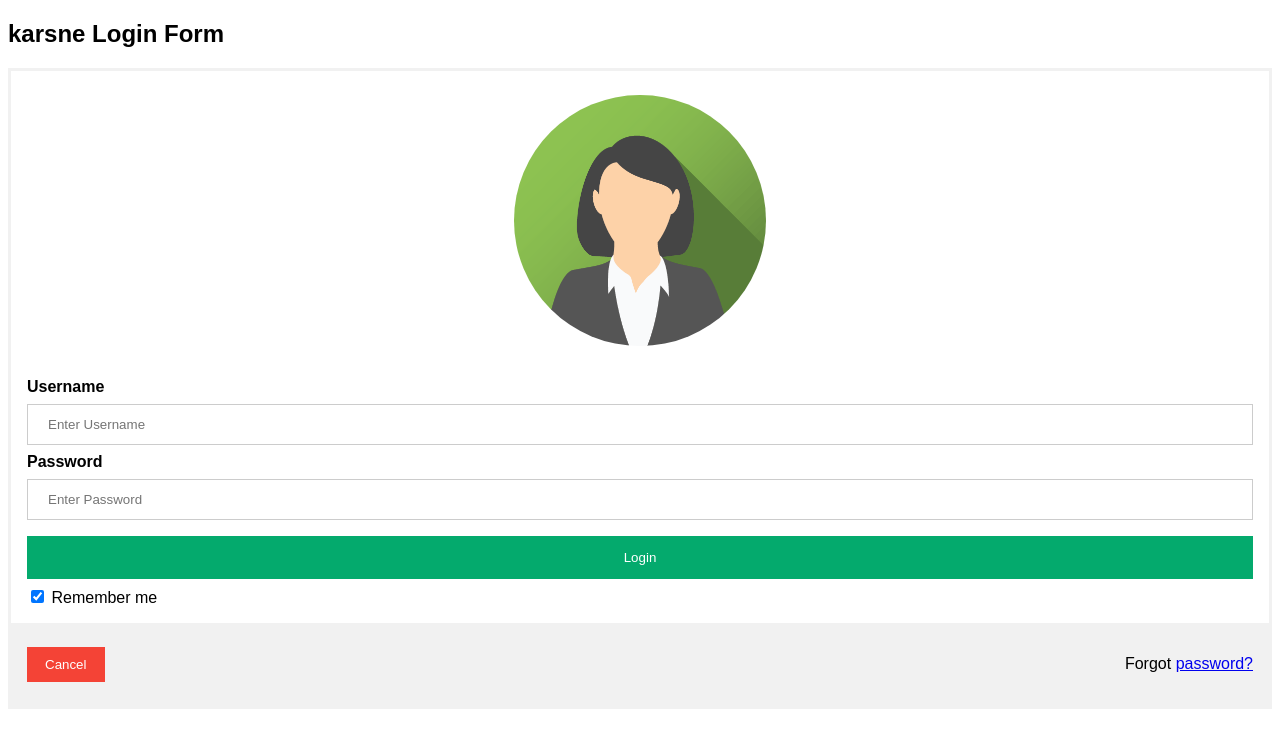
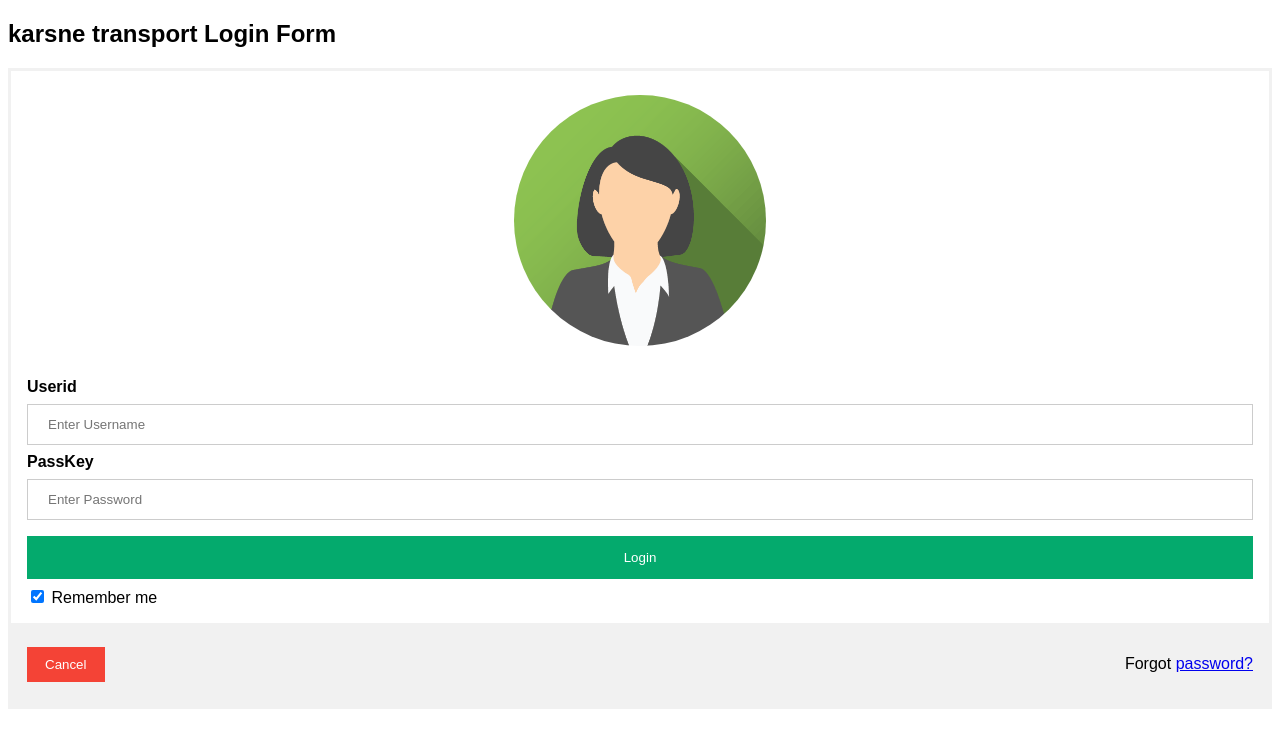
Before and after one commit to karsne1234/login, a plain HTML site: page index.html in a window 1280 px wide. Drawn offline with Linux system fonts and the light colour scheme.

Commit message:
Update index.html

```diff
--- a/index.html
+++ b/index.html
@@ -68,7 +68,7 @@ span.psw {
 </head>
 <body>
 
-<h2>karsne Login Form</h2>
+<h2>karsne transport Login Form</h2>
 
 <form action="/action_page.php" method="post">
   <div class="imgcontainer">
@@ -76,10 +76,10 @@ span.psw {
   </div>
 
   <div class="container">
-    <label for="uname"><b>Username</b></label>
+    <label for="uname"><b>Userid</b></label>
     <input type="text" placeholder="Enter Username" name="uname" required>
 
-    <label for="psw"><b>Password</b></label>
+    <label for="psw"><b>PassKey</b></label>
     <input type="password" placeholder="Enter Password" name="psw" required>
 
     <button type="submit">Login</button>
```
